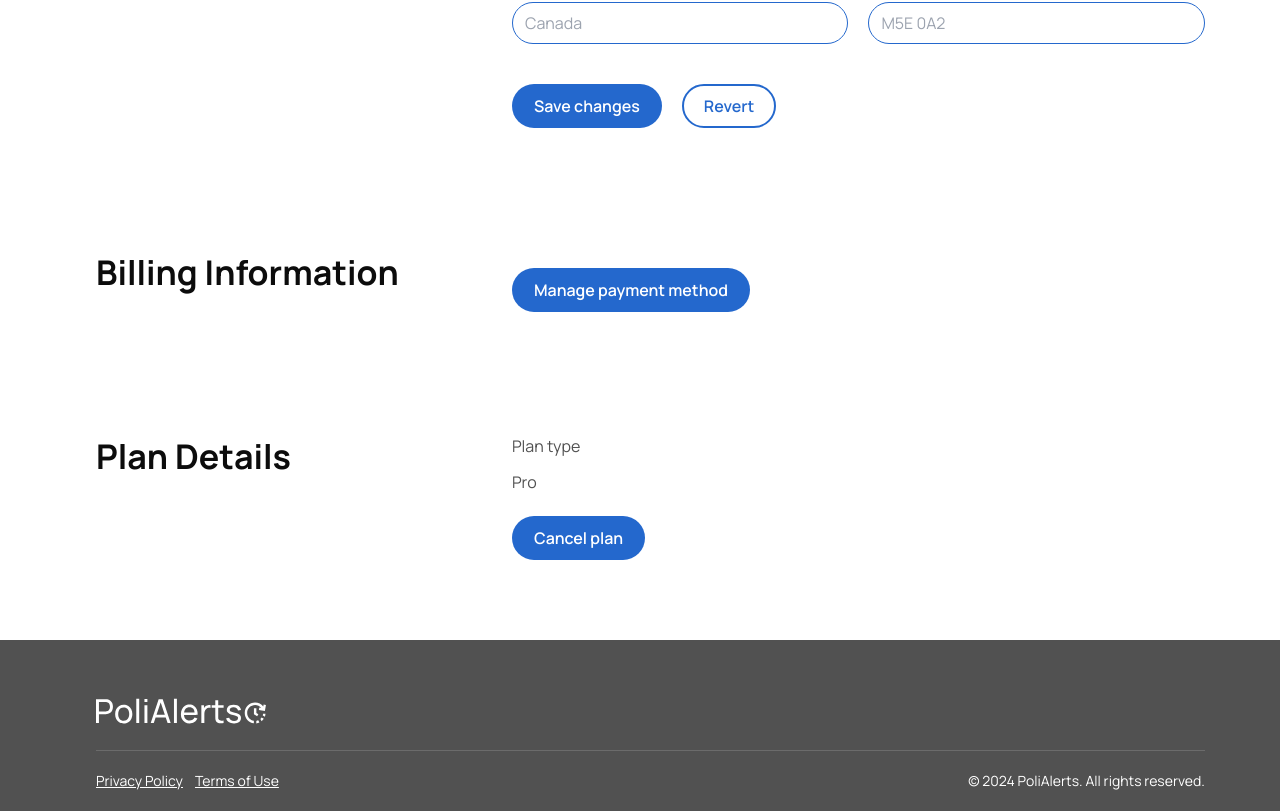
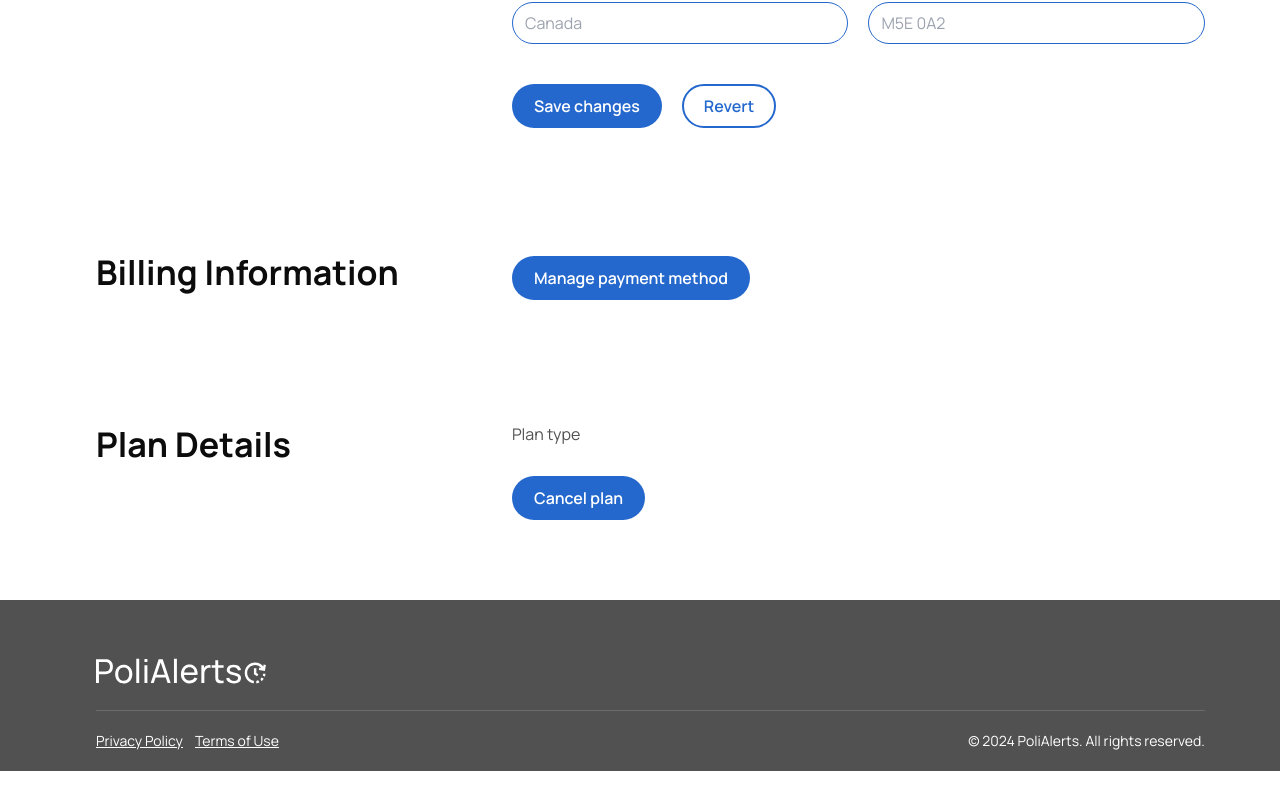
Before and after one commit to MurtazaAhmad/polialerts-app, a Next.js app: page /profile in a window 1280 px wide. Shown: the part 673-1484 px from the top of the page. After the commit the page ends 1444 px from the top, so only its background shows below. Built offline with nearby package versions, Linux system fonts and the light colour scheme; no server answers; the database is empty; sample sign-in values are in the browser's storage.

Commit message:
fix: hydration and other issues

```diff
--- a/src/app/profile/page.tsx
+++ b/src/app/profile/page.tsx
@@ -77,7 +77,7 @@ export default function Profile() {
 
       <PersonalInfo userDetails={userDetails} updateProfile={updateProfile} />
       <BillingInfo />
-      <PlanDetails />
+      <PlanDetails userDetails={userDetails}/>
     </>
   );
 }
--- a/src/components/Navbar/Navbar.tsx
+++ b/src/components/Navbar/Navbar.tsx
@@ -1,5 +1,5 @@
 "use client";
-import React, { useState } from "react";
+import React, { useEffect, useState } from "react";
 import Link from "next/link";
 import Logo from "@/components/Icons/Logo";
 import { useAuthState, useSignOut } from "react-firebase-hooks/auth";
@@ -9,6 +9,11 @@ import { useRouter } from "next/navigation";
 export default function Navbar() {
   const [signOut] = useSignOut(auth);
   const [user] = useAuthState(auth); //user variable
+  const [isMounted, setIsMounted] = useState(false);
+
+  useEffect(() => {
+    setIsMounted(true);
+  }, []);
 
   //Auth User Session
   let userSession = null;
@@ -105,20 +110,22 @@ export default function Navbar() {
                 </Link>
               </li>
               <li>
-                {/* {user || userSession ? ( */}
+                {isMounted ? (
+                  user || userSession ? (
                     <button
                       onClick={handleLogout}
                       className="md:p-4 py-2 block hover:underline active:underline text-left"
                     >
                       Log out
                     </button>
-                {/*  ) : (
+                  ) : (
                     <Link href="/login">
                       <p className="md:p-4 py-2 block hover:underline active:underline text-left">
                         Login
                       </p>
                     </Link>
-                 )} */}
+                  )
+                ) : null}
               </li>
             </ul>
           </div>
--- a/src/components/Profile/BillingInfo.tsx
+++ b/src/components/Profile/BillingInfo.tsx
@@ -26,7 +26,7 @@ export default function BillingInfo() {
         <section className="grid md:grid-cols-2 grid-cols-1  md:gap-y-10 gap-5 mb-10">
           <button
             type="submit"
-            className="mt-5 py-2 px-5 w-fit  h-fit text-base bg-blueColor hover:bg-blueHover rounded-full font-semibold border-transparent border-2 text-white"
+            className="mt-2 py-2 px-5 w-fit  h-fit text-base bg-blueColor hover:bg-blueHover rounded-full font-semibold border-transparent border-2 text-white"
           >
             Manage payment method
           </button>
--- a/src/components/Profile/PlanDetails.tsx
+++ b/src/components/Profile/PlanDetails.tsx
@@ -1,7 +1,10 @@
 import React from "react";
 import CancelPlanModal from "@/components/Profile/CancelPlanModal";
-
-export default function PlanDetails() {
+import { User } from "@/types";
+interface UserDetailsProp {
+  userDetails: User | null;
+}
+export default function PlanDetails({ userDetails}: UserDetailsProp) {
   return (
     <div>
       <section className="font-Manrope lg:pl-24 lg:pr-[4.70rem] md:px-10 px-5 py-5 md:py-10  md:gap-5 gap-5 md:flex-row flex-col flex md:justify-between md:items-start">
@@ -13,7 +16,7 @@ export default function PlanDetails() {
           <section className="grid md:grid-cols-2 grid-cols-1 gap-x-5 gap-5 md:gap-y-10">
             <section>
               <p className="text-sm leading-[1.375rem] md:text-base md:leading-7 text-bodyColor mb-2">Plan type</p>
-              <p className="text-sm leading-[1.375rem] md:text-base md:leading-7 text-bodyColor">Pro</p>
+              <p className="text-sm leading-[1.375rem] md:text-base md:leading-7 text-bodyColor">{userDetails?.subscription_type}</p>
             </section>
 
             {/* <section>
```
Lines whose indentation alone changed are shown as unchanged.
